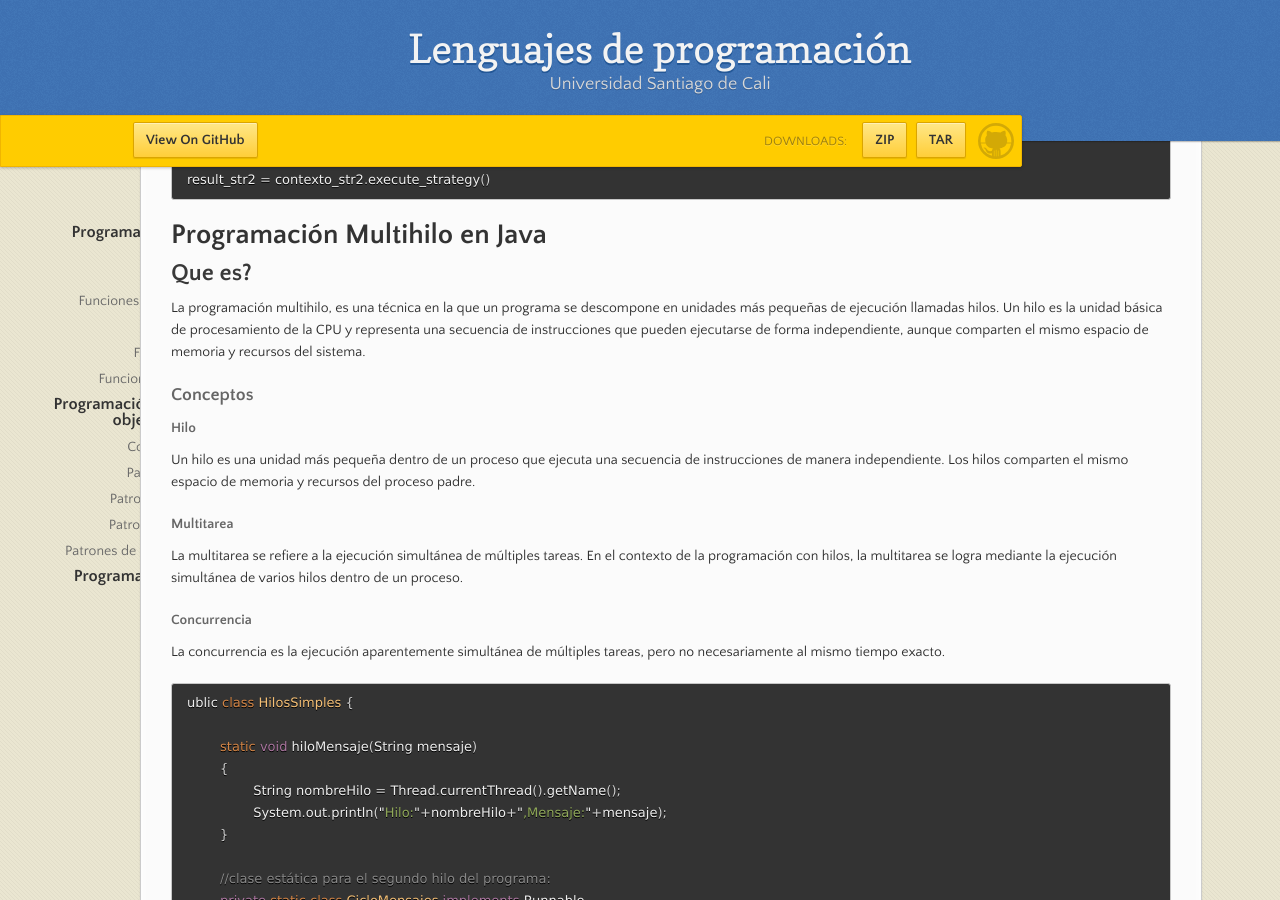
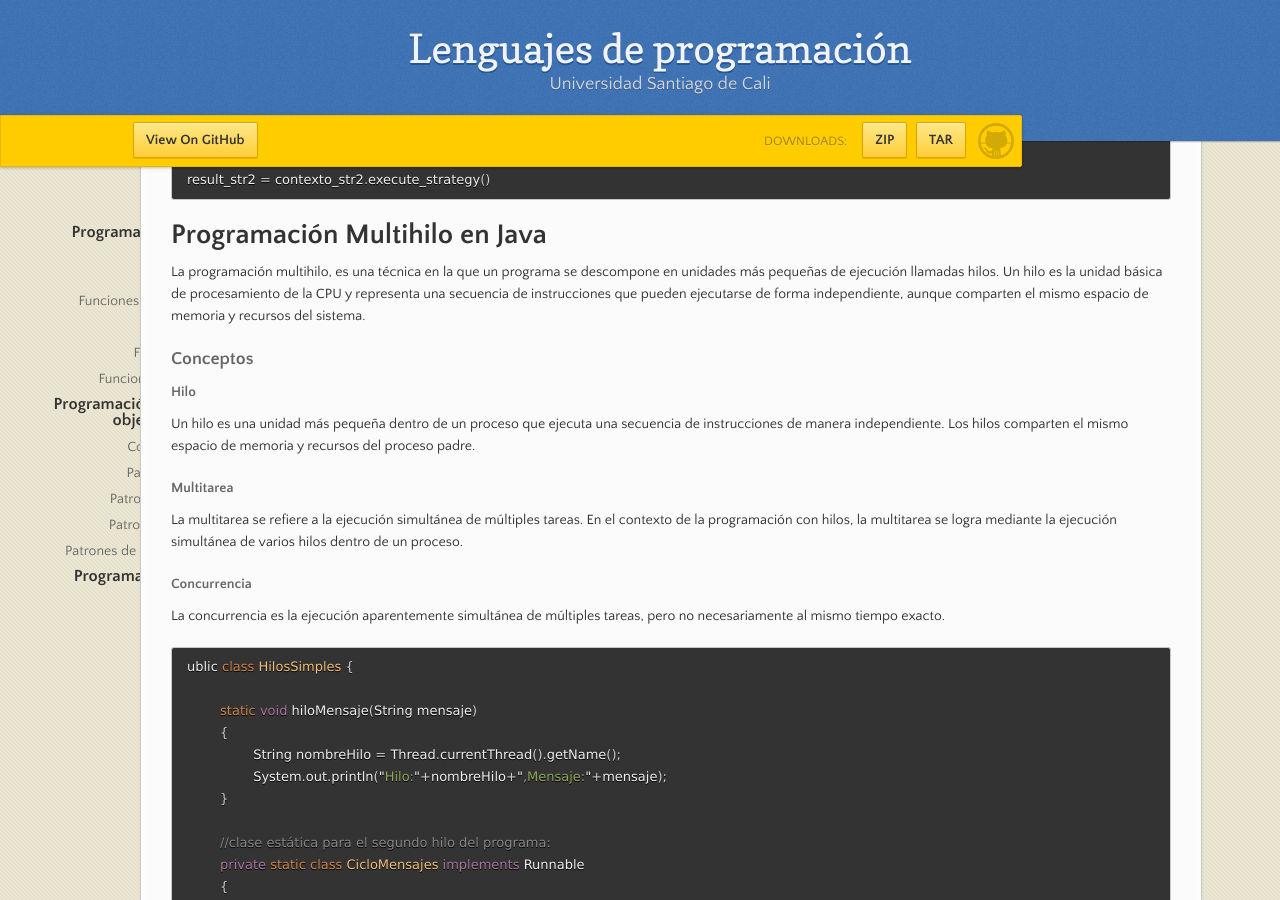
Before and after one commit to JDaviddE/JDaviddE.github.io, a Jekyll site: the page built from index.md, in a window 1280 px wide and 900 px high, scrolled down 10865 px. Built offline with Jekyll 4.4.1, drawn with Linux system fonts in a browser that asks for light colours.

Commit message:
Update index.md

````diff
--- a/index.md
+++ b/index.md
@@ -482,7 +482,7 @@ contexto_str2 = Context(strategyB)
 result_str2 = contexto_str2.execute_strategy()
 ```
 # Programación Multihilo en Java
-## Que es?
+
 La programación multihilo, es una técnica en la que un programa se descompone en unidades más pequeñas de ejecución llamadas hilos. Un hilo es la unidad básica de procesamiento de la CPU y representa una secuencia de instrucciones que pueden ejecutarse de forma independiente, aunque comparten el mismo espacio de memoria y recursos del sistema.
 
 ### Conceptos
````
